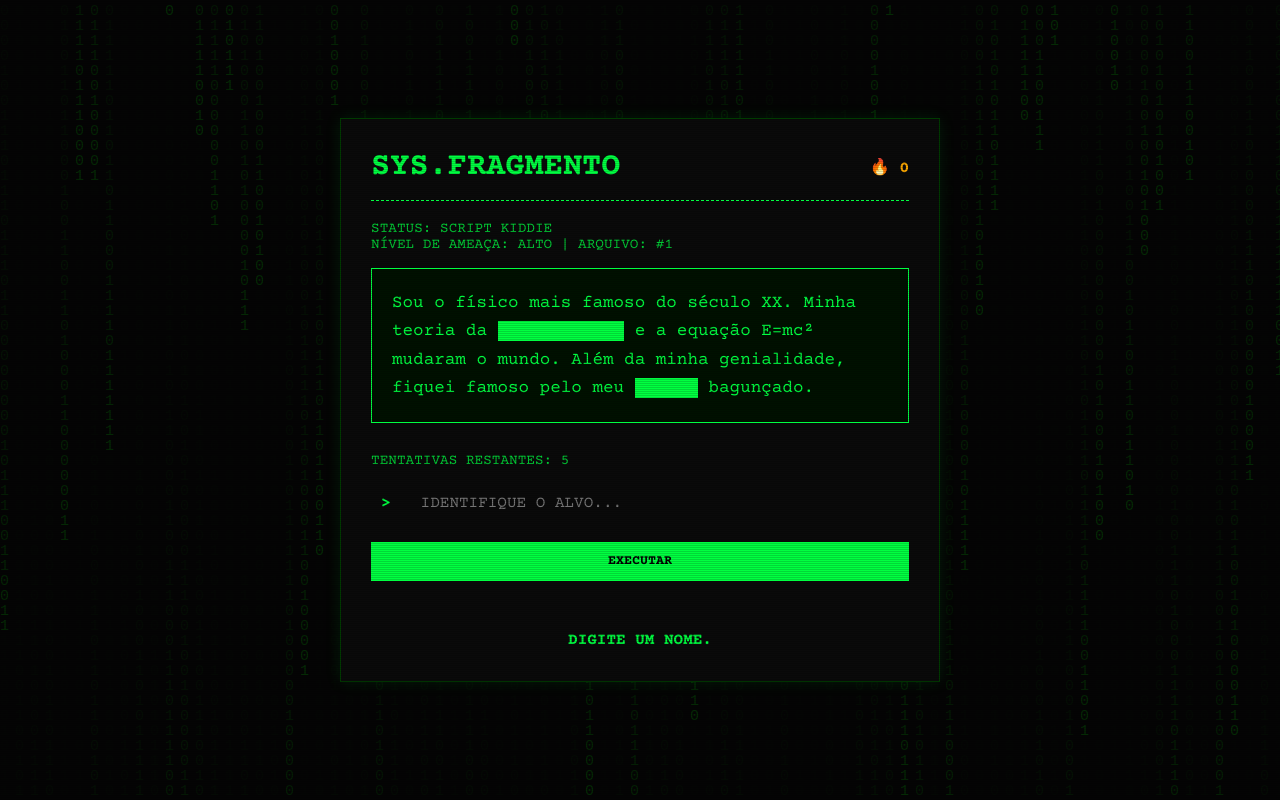
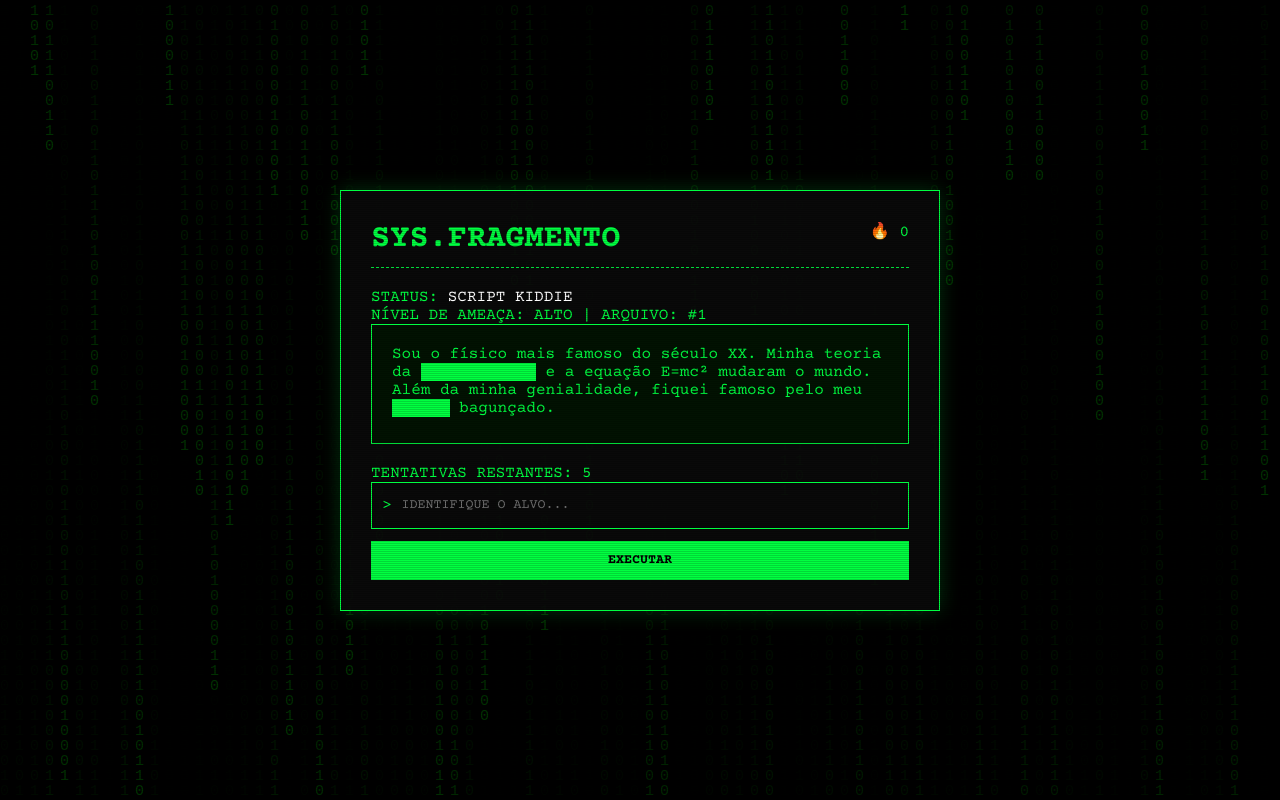
Before and after one commit to Ruilopes31/fragmento, a plain HTML site: page index.html in a window 1280 px wide. Both pictures are taken after a click on the button "EXECUTAR". Drawn offline with nearby package versions, Linux system fonts and the light colour scheme.

Commit message:
Add files via upload

```diff
--- a/estilo.css
+++ b/estilo.css
@@ -1,4 +1,3 @@
-/* Reset básico para tirar margens padrão */
 * {
     margin: 0;
     padding: 0;
@@ -6,115 +5,95 @@
 }
 
 body {
-    background-color: #050505;
-    color: #00ff41; /* Verde clássico de terminal "Matrix" */
+    background-color: #000;
+    color: #00ff41;
     font-family: 'Courier Prime', monospace;
     display: flex;
     justify-content: center;
     align-items: center;
     min-height: 100vh;
     padding: 20px;
+    overflow: hidden;
 }
 
-/* O contêiner principal do jogo */
+/* Efeito de linhas de monitor antigo */
+body::after {
+    content: "";
+    position: fixed;
+    top: 0; left: 0; width: 100vw; height: 100vh;
+    background: repeating-linear-gradient(0deg, rgba(0,0,0,0.15) 0px, rgba(0,0,0,0.15) 1px, transparent 1px, transparent 2px);
+    pointer-events: none;
+    z-index: 10;
+}
+
+#matrix-canvas {
+    position: fixed;
+    top: 0; left: 0;
+    width: 100vw; height: 100vh;
+    z-index: -2;
+    opacity: 0.2;
+}
+
 .container {
     width: 100%;
     max-width: 600px;
-    background-color: #0a0a0a;
-    border: 1px solid #003b00;
+    background-color: rgba(10, 10, 10, 0.9);
+    border: 1px solid #00ff41;
     padding: 30px;
-    box-shadow: 0 0 15px rgba(0, 255, 65, 0.1);
+    position: relative;
+    z-index: 5;
+    box-shadow: 0 0 20px rgba(0, 255, 65, 0.2);
 }
 
-/* Cabeçalho */
 header {
     display: flex;
     justify-content: space-between;
-    align-items: center;
     border-bottom: 1px dashed #00ff41;
-    padding-bottom: 15px;
+    padding-bottom: 10px;
     margin-bottom: 20px;
 }
 
-.streak {
-    font-weight: bold;
-    color: #ffaa00; /* Dourado para o foguinho chamar atenção */
+.terminal-box {
+    background-color: rgba(0, 20, 0, 0.8);
+    border: 1px solid #00ff41;
+    padding: 20px;
+    margin-bottom: 20px;
+    min-height: 120px;
 }
 
-/* Caixa do Documento */
-.document-header {
-    font-size: 0.9em;
-    margin-bottom: 15px;
-    opacity: 0.8;
-}
-
-.alert {
-    color: #ff3333;
-    animation: blink 2s infinite;
-}
-
-.terminal-box {
-    background-color: #001100;
-    border: 1px solid #00ff41;
-    padding: 20px;
-    font-size: 1.1em;
-    line-height: 1.6;
-    margin-bottom: 30px;
-}
-
-/* A CLASSE MÁGICA: O texto censurado */
 .censored {
     background-color: #00ff41;
-    color: #00ff41; /* Letra e fundo da mesma cor = tarja preta (verde no caso) */
-    user-select: none; /* Impede que o espertinho selecione o texto para ler */
+    color: #00ff41;
     transition: all 0.5s ease;
 }
 
-.censored.revealed {
-    background-color: transparent;
-    color: #ffffff; /* Texto fica branco quando revelado para destacar */
-}
-
-/* Área de Input */
-.interaction-area {
-    display: flex;
-    flex-direction: column;
-    gap: 15px;
-}
-
-#attempts-display {
-    font-size: 0.9em;
-    opacity: 0.8;
+.revealed {
+    background-color: transparent !important;
+    color: #fff !important;
+    font-weight: bold;
 }
 
 .input-group {
     display: flex;
-    flex-direction: column; /* Coloca um embaixo do outro para não embolar */
-    gap: 10px;
-    margin-bottom: 20px;
+    flex-direction: column;
+    gap: 12px;
 }
 
-#next-level-btn {
-    background-color: #ffaa00;
-    color: #000;
-    width: 100%; /* Ocupa a largura toda para ficar bonito */
-    display: none;
-}
-
-.prompt-symbol {
-    padding: 10px;
-    font-weight: bold;
+.input-wrapper {
+    display: flex;
+    align-items: center;
+    border: 1px solid #00ff41;
+    padding: 5px 10px;
 }
 
 input {
-    flex: 1;
     background: transparent;
     border: none;
     color: #00ff41;
     font-family: inherit;
-    font-size: 1em;
     padding: 10px;
     outline: none;
+    flex: 1;
     text-transform: uppercase;
 }
 
@@ -122,75 +101,27 @@ button {
     background-color: #00ff41;
     color: #000;
     border: none;
+    padding: 12px;
     font-family: inherit;
     font-weight: bold;
-    padding: 12px 20px;
     cursor: pointer;
-    transition: 0.2s;
+    transition: 0.3s;
 }
 
-button:hover {
-    background-color: #ffffff;
+button:hover { background-color: #fff; }
+
+#next-level-btn { background-color: #ffaa00; display: none; }
+#share-btn { background-color: #0088ff; color: white; display: none; margin-top: 10px; }
+
+@keyframes pulse-red {
+    0% { box-shadow: inset 0 0 0px red; border-color: #00ff41; }
+    50% { box-shadow: inset 0 0 40px rgba(255,0,0,0.5); border-color: red; }
+    100% { box-shadow: inset 0 0 0px red; border-color: #00ff41; }
 }
 
-#feedback-message {
-    min-height: 20px;
-    text-align: center;
-    font-weight: bold;
+.shake { animation: shake 0.4s; }
+@keyframes shake {
+    0%, 100% { transform: translateX(0); }
+    25% { transform: translateX(-8px); }
+    75% { transform: translateX(8px); }
 }
-
-/* Animações */
-@keyframes blink {
-    0%, 100% { opacity: 1; }
-    50% { opacity: 0.3; }
-}
-
-/* Efeito de "tremida" quando o jogador erra */
-.shake {
-    animation: shake-animation 0.4s;
-}
-
-@keyframes shake-animation {
-    0% { transform: translateX(0); }
-    25% { transform: translateX(-5px); }
-    50% { transform: translateX(5px); }
-    75% { transform: translateX(-5px); }
-    100% { transform: translateX(0); }
-}
-
-
-/* Efeito de linhas de monitor antigo */
-body::after {
-    content: "";
-    position: fixed;
-    top: 0;
-    left: 0;
-    width: 100vw;
-    height: 100vh;
-    background: repeating-linear-gradient(
-        0deg,
-        rgba(0, 0, 0, 0.15),
-        rgba(0, 0, 0, 0.15) 1px,
-        transparent 1px,
-        transparent 2px
-    );
-    pointer-events: none; /* Deixa o mouse clicar nas coisas por baixo */
-    z-index: 9999;
-}
-
-
-#matrix-canvas {
-    position: fixed;
-    top: 0;
-    left: 0;
-    width: 100vw;
-    height: 100vh;
-    z-index: -1; /* Joga para o fundo */
-    opacity: 0.15; /* Deixa transparente/suave */
-}
-
-@keyframes pulse-red {
-    0% { box-shadow: inset 0 0 50px rgba(255, 0, 0, 0); }
-    50% { box-shadow: inset 0 0 50px rgba(255, 0, 0, 0.4); }
-    100% { box-shadow: inset 0 0 50px rgba(255, 0, 0, 0); }
-}
--- a/index.html
+++ b/index.html
@@ -16,8 +16,9 @@
             <div class="streak">🔥 <span id="streak-count">0</span></div>
         </header>
 
-        <main> <div class="document-header">
-                <p class="status-line">STATUS: <span class="alert">ARQUIVO CORROMPIDO</span></p>
+        <main>
+            <div class="document-header">
+                <p class="status-line">STATUS: <span class="highlight">INICIALIZANDO...</span></p>
                 <p>NÍVEL DE AMEAÇA: ALTO | ARQUIVO: #<span id="level-display">1</span></p>
             </div>
 
@@ -29,19 +30,19 @@
                 <p id="attempts-display">TENTATIVAS RESTANTES: <span id="attempts-count">5</span></p>
 
                 <div class="input-group">
-                    <button id="sacrifice-btn" style="display: none; background-color: #ff3333; margin-bottom: 10px; width: 100%; font-size: 0.9em;">⚠️ SACRIFICAR 1 🔥 PARA REVELAR UMA LETRA</button>
+                    <button id="sacrifice-btn" style="display: none; background-color: #ff3333; color: white;">⚠️ SACRIFICAR 1 🔥 PARA REVELAR UMA LETRA</button>
 
-                    <div class="input-wrapper" style="display: flex; align-items: center; width: 100%;">
-                        <span class="prompt-symbol" style="margin-right: 10px;">></span>
-                        <input type="text" id="guess-input" placeholder="Identifique o alvo..." autocomplete="off" style="flex-grow: 1;">
+                    <div class="input-wrapper">
+                        <span class="prompt-symbol">></span>
+                        <input type="text" id="guess-input" placeholder="IDENTIFIQUE O ALVO..." autocomplete="off">
                     </div>
 
-                    <button id="submit-btn" style="width: 100%; margin-top: 10px;">EXECUTAR</button>
-                    <button id="next-level-btn" style="display: none; background-color: #ffaa00; width: 100%; margin-top: 10px;">PRÓXIMO ARQUIVO</button>
+                    <button id="submit-btn">EXECUTAR</button>
+                    <button id="next-level-btn">PRÓXIMO ARQUIVO</button>
                 </div>
 
-                <p id="feedback-message" style="margin-top: 15px; font-weight: bold;"></p>
-                <button id="share-btn" style="display: none; background-color: #0088ff; margin-top: 15px; width: 100%;">📋 COMPARTILHAR RELATÓRIO</button>
+                <p id="feedback-message"></p>
+                <button id="share-btn">📋 COMPARTILHAR RELATÓRIO</button>
             </div>
         </main>
     </div>
--- a/script.js
+++ b/script.js
@@ -1,229 +1,152 @@
-// --- 1. VARIÁVEIS GLOBAIS ---
 let niveis = [];
 let nivelAtualIndex = 0;
 let respostaCorreta = "";
 let tentativas = 5;
-let streak = localStorage.getItem('fragmentoStreak') || 0;
+let streak = parseInt(localStorage.getItem('fragmentoStreak')) || 0;
 let letrasReveladas = 0;
 
-// --- 2. MAPEAMENTO DO DOM ---
 const inputGuess = document.getElementById('guess-input');
 const btnSubmit = document.getElementById('submit-btn');
 const btnNextLevel = document.getElementById('next-level-btn');
 const attemptsCount = document.getElementById('attempts-count');
 const feedbackMsg = document.getElementById('feedback-message');
 const streakCount = document.getElementById('streak-count');
-const inputGroup = document.querySelector('.input-group');
 const mysteryBox = document.getElementById('mystery-text');
 const levelDisplay = document.getElementById('level-display');
 const btnShare = document.getElementById('share-btn');
 const btnSacrifice = document.getElementById('sacrifice-btn');
-const statusElement = document.querySelector('.status-line span'); // Para o Rank
 
 streakCount.innerText = streak;
 
-// --- 3. SISTEMA DE RANK (PATENTES) ---
 function atualizarRank() {
-    // Essa função lê o streak e muda o texto de status
-    if (streak <= 2) feedbackMsg.dataset.rank = "SCRIPT KIDDIE";
-    else if (streak <= 5) feedbackMsg.dataset.rank = "INVASOR DE SISTEMAS";
-    else if (streak <= 9) feedbackMsg.dataset.rank = "CYBER MERCENÁRIO";
-    else feedbackMsg.dataset.rank = "FANTASMA DIGITAL";
-
-    // Atualiza o texto visual de status no topo
     const statusLabel = document.querySelector('.status-line');
-    if(statusLabel) {
-        statusLabel.innerHTML = `STATUS: <span class="highlight">${feedbackMsg.dataset.rank}</span>`;
+    if (statusLabel) {
+        let rank = "SCRIPT KIDDIE";
+        if (streak > 9) rank = "FANTASMA DIGITAL";
+        else if (streak > 5) rank = "CYBER MERCENÁRIO";
+        else if (streak > 2) rank = "INVASOR DE SISTEMAS";
+        statusLabel.innerHTML = `STATUS: <span style="color:#fff">${rank}</span>`;
     }
 }
 
-// --- 4. FUNÇÕES DE CARREGAMENTO ---
 async function iniciarJogo() {
     try {
-        const resposta = await fetch('niveis.json');
-        niveis = await resposta.json();
+        const res = await fetch('niveis.json');
+        niveis = await res.json();
         carregarNivel(nivelAtualIndex);
-    } catch (erro) {
-        mysteryBox.innerHTML = "<span class='alert'>ERRO CRÍTICO: CONEXÃO FALHOU.</span>";
+    } catch (e) { mysteryBox.innerText = "ERRO AO CARREGAR NÍVEIS."; }
+}
+
+function carregarNivel(idx) {
+    tentativas = 5;
+    letrasReveladas = 0;
+    document.body.style.animation = "none";
+    atualizarRank();
+
+    const n = niveis[idx];
+    respostaCorreta = n.alvo;
+    levelDisplay.innerText = n.id;
+    mysteryBox.innerHTML = n.texto.replace(/\[(.*?)\]/g, '<span class="censored">$1</span>');
+
+    attemptsCount.innerText = tentativas;
+    feedbackMsg.innerText = "";
+    inputGuess.disabled = false;
+    inputGuess.value = "";
+    btnSubmit.style.display = "block";
+    btnNextLevel.style.display = "none";
+    btnShare.style.display = "none";
+    btnSacrifice.style.display = streak > 0 ? "block" : "none";
+}
+
+function processarChute() {
+    const chute = inputGuess.value.toUpperCase().trim().normalize("NFD").replace(/[\u0300-\u036f]/g, "");
+    if (!chute) return;
+
+    if (chute === respostaCorreta.toUpperCase()) {
+        vencer();
+    } else {
+        errar();
+    }
+    inputGuess.value = "";
+}
+
+function vencer() {
+    feedbackMsg.innerHTML = `<span style="color:#00ff41">ACESSO AUTORIZADO: ${respostaCorreta}</span>`;
+    streak++;
+    finalizar(true);
+}
+
+function errar() {
+    tentativas--;
+    attemptsCount.innerText = tentativas;
+    tocarSom('erro');
+
+    if (tentativas === 1) document.body.style.animation = "pulse-red 0.8s infinite";
+
+    const censurados = document.querySelectorAll('.censored:not(.revealed)');
+    if (censurados.length > 0) revelarComGlitch(censurados[0]);
+
+    if (tentativas <= 0) {
+        feedbackMsg.innerHTML = `<span style="color:red">SISTEMA BLOQUEADO. ALVO: ${respostaCorreta}</span>`;
+        streak = 0;
+        finalizar(false);
+    } else {
+        document.querySelector('.container').classList.add('shake');
+        setTimeout(() => document.querySelector('.container').classList.remove('shake'), 400);
     }
 }
 
-function carregarNivel(index) {
-    letrasReveladas = 0;
-    tentativas = 5;
-
-    // Limpa efeitos de emergência
-    document.body.style.animation = "none";
-
-    // CHAMADA DO RANK: Atualiza o título ao começar o nível
-    atualizarRank();
-
-    btnSacrifice.style.display = streak > 0 ? "block" : "none";
-    btnShare.style.display = "none";
-    attemptsCount.innerText = tentativas;
-    feedbackMsg.innerText = "";
-    inputGuess.disabled = false;
-    btnSubmit.style.display = "block";
-    btnNextLevel.style.display = "none";
-    inputGuess.value = "";
-    inputGuess.focus();
-
-    const nivel = niveis[index];
-    respostaCorreta = nivel.alvo;
-    levelDisplay.innerText = nivel.id;
-
-    let textoFormatado = nivel.texto.replace(/\[(.*?)\]/g, '<span class="censored">$1</span>');
-    mysteryBox.innerHTML = textoFormatado;
-}
-
-// --- 5. LÓGICA DE JOGO ---
-function normalizarTexto(texto) {
-    return texto.normalize('NFD').replace(/[\u0300-\u036f]/g, "").toUpperCase().trim();
-}
-
-function processarChute() {
-    if (tentativas <= 0) return;
-    const chute = normalizarTexto(inputGuess.value);
-
-    if (chute === "ILLUMINATI") {
-        tocarSom('sucesso');
-        document.body.style.backgroundColor = "#2b0000";
-        darTremidaErro("ELES ESTÃO VENDO...");
-        return;
-    }
-
-    if (chute === "") {
-        tocarSom('erro');
-        darTremidaErro("DIGITE UM NOME.");
-        return;
-    }
-
-    if (chute === normalizarTexto(respostaCorreta)) vencerJogo();
-    else errarChute();
-    inputGuess.value = "";
-}
-
-function errarChute() {
-    tocarSom('erro');
-    tentativas--;
-    attemptsCount.innerText = tentativas;
-
-    // MODO EMERGÊNCIA: Tela pulsa vermelho se tiver só 1 vida
-    if (tentativas === 1) {
-        document.body.style.animation = "pulse-red 0.5s infinite";
-        feedbackMsg.innerText = "⚠️ SISTEMA CRÍTICO!";
-    }
-
-    darTremidaErro("ALVO INCORRETO.");
-
-    const censuredWords = Array.from(document.querySelectorAll('.censored'));
-    const palavraParaRevelar = censuredWords.find(word => !word.classList.contains('revealed'));
-    if (palavraParaRevelar) revelarComGlitch(palavraParaRevelar);
-
-    if (tentativas === 0) perderJogo();
-}
-
-function vencerJogo() {
-    feedbackMsg.innerText = `ACESSO AUTORIZADO: ${respostaCorreta}.`;
-    finalizarRodada(true);
-}
-
-function perderJogo() {
-    feedbackMsg.innerText = `ACESSO NEGADO. O ALVO ERA ${respostaCorreta}.`;
-    finalizarRodada(false);
-}
-
-function finalizarRodada(venceu) {
-    if (venceu) {
-        tocarSom('sucesso');
-        streak++;
-    } else {
-        tocarSom('erro');
-        streak = 0;
-        document.body.style.animation = "none";
-    }
-
+function finalizar(venceu) {
     localStorage.setItem('fragmentoStreak', streak);
     streakCount.innerText = streak;
-
-    // CHAMADA DO RANK: Atualiza o título após ganhar ou perder pontos
     atualizarRank();
-
-    btnShare.style.display = "block";
     inputGuess.disabled = true;
     btnSubmit.style.display = "none";
-
-    const censuredWords = Array.from(document.querySelectorAll('.censored'));
-    censuredWords.forEach(word => word.classList.add('revealed'));
-
-    if (nivelAtualIndex < niveis.length - 1) {
-        btnNextLevel.style.display = "block";
-    }
-}
-
-function darTremidaErro(mensagem) {
-    feedbackMsg.innerText = mensagem;
-    inputGroup.classList.add('shake');
-    setTimeout(() => inputGroup.classList.remove('shake'), 400);
-}
-
-// --- 6. EVENTOS E AUDIO ---
-btnSubmit.addEventListener('click', processarChute);
-inputGuess.addEventListener('keypress', (e) => { if (e.key === 'Enter') processarChute(); });
-inputGuess.addEventListener('input', () => { tocarSom('tecla'); });
-btnNextLevel.addEventListener('click', () => { nivelAtualIndex++; carregarNivel(nivelAtualIndex); });
-
-const audioCtx = new (window.AudioContext || window.webkitAudioContext)();
-function tocarSom(tipo) {
-    if (audioCtx.state === 'suspended') audioCtx.resume();
-    const osc = audioCtx.createOscillator();
-    const g = audioCtx.createGain();
-    osc.connect(g); g.connect(audioCtx.destination);
-    if (tipo === 'tecla') { osc.type = 'square'; osc.frequency.setValueAtTime(150, audioCtx.currentTime); g.gain.exponentialRampToValueAtTime(0.01, audioCtx.currentTime + 0.05); osc.start(); osc.stop(audioCtx.currentTime + 0.05); }
-    else if (tipo === 'erro') { osc.type = 'sawtooth'; osc.frequency.setValueAtTime(100, audioCtx.currentTime); g.gain.exponentialRampToValueAtTime(0.01, audioCtx.currentTime + 0.3); osc.start(); osc.stop(audioCtx.currentTime + 0.3); }
-    else if (tipo === 'sucesso') { osc.type = 'sine'; osc.frequency.setValueAtTime(600, audioCtx.currentTime); osc.frequency.setValueAtTime(900, audioCtx.currentTime + 0.1); g.gain.exponentialRampToValueAtTime(0.01, audioCtx.currentTime + 0.3); osc.start(); osc.stop(audioCtx.currentTime + 0.3); }
+    btnShare.style.display = "block";
+    if (venceu && nivelAtualIndex < niveis.length - 1) btnNextLevel.style.display = "block";
+    document.querySelectorAll('.censored').forEach(el => el.classList.add('revealed'));
 }
 
 function revelarComGlitch(el) {
-    const orig = el.innerText; el.classList.add('revealed');
+    const original = el.innerText;
+    el.classList.add('revealed');
     let i = 0;
-    const int = setInterval(() => {
-        el.innerText = orig.split("").map((l, idx) => idx < i ? orig[idx] : "X#$%"[Math.floor(Math.random()*4)]).join("");
-        if (i >= orig.length) clearInterval(int);
-        i += 1/3;
-    }, 30);
+    const interval = setInterval(() => {
+        el.innerText = original.split('').map((char, idx) => idx < i ? original[idx] : "!@#$%^&*"[Math.floor(Math.random()*8)]).join('');
+        if (i >= original.length) clearInterval(interval);
+        i += 0.5;
+    }, 50);
 }
 
-// --- 7. EFEITO MATRIX ---
+// Eventos
+btnSubmit.addEventListener('click', processarChute);
+inputGuess.addEventListener('keypress', e => { if(e.key === 'Enter') processarChute(); });
+btnNextLevel.addEventListener('click', () => { nivelAtualIndex++; carregarNivel(nivelAtualIndex); });
+
+// Matrix Effect
 const canvas = document.getElementById('matrix-canvas');
-if(canvas) {
 const ctx = canvas.getContext('2d');
 canvas.width = window.innerWidth; canvas.height = window.innerHeight;
-    const chars = "01".split("");
-    const drops = [];
-    for (let x = 0; x < canvas.width/15; x++) drops[x] = 1;
-    function draw() {
+const drops = Array(Math.floor(canvas.width/15)).fill(1);
+function drawMatrix() {
     ctx.fillStyle = "rgba(0, 0, 0, 0.05)"; ctx.fillRect(0, 0, canvas.width, canvas.height);
     ctx.fillStyle = "#0F0"; ctx.font = "15px monospace";
     drops.forEach((y, i) => {
-            ctx.fillText(chars[Math.floor(Math.random()*chars.length)], i*15, y*15);
+        ctx.fillText(Math.floor(Math.random()*2), i*15, y*15);
         if (y*15 > canvas.height && Math.random() > 0.975) drops[i] = 0;
         drops[i]++;
     });
 }
-    setInterval(draw, 50);
+setInterval(drawMatrix, 50);
+
+function tocarSom(t) {
+    const ac = new (window.AudioContext || window.webkitAudioContext)();
+    const osc = ac.createOscillator();
+    const g = ac.createGain();
+    osc.connect(g); g.connect(ac.destination);
+    osc.frequency.value = t === 'erro' ? 100 : 400;
+    osc.start(); g.gain.exponentialRampToValueAtTime(0.00001, ac.currentTime + 0.2);
+    osc.stop(ac.currentTime + 0.2);
 }
 
-btnShare.addEventListener('click', () => { /* ... sua logica de share ... */ });
-btnSacrifice.addEventListener('click', () => {
-    if(streak > 0) {
-        streak--; localStorage.setItem('fragmentoStreak', streak);
-        streakCount.innerText = streak;
-        letrasReveladas++;
-        inputGuess.value = respostaCorreta.substring(0, letrasReveladas);
-        tocarSom('tecla');
-        atualizarRank();
-    }
-});
-
 iniciarJogo();
```
Lines whose indentation alone changed are shown as unchanged.
